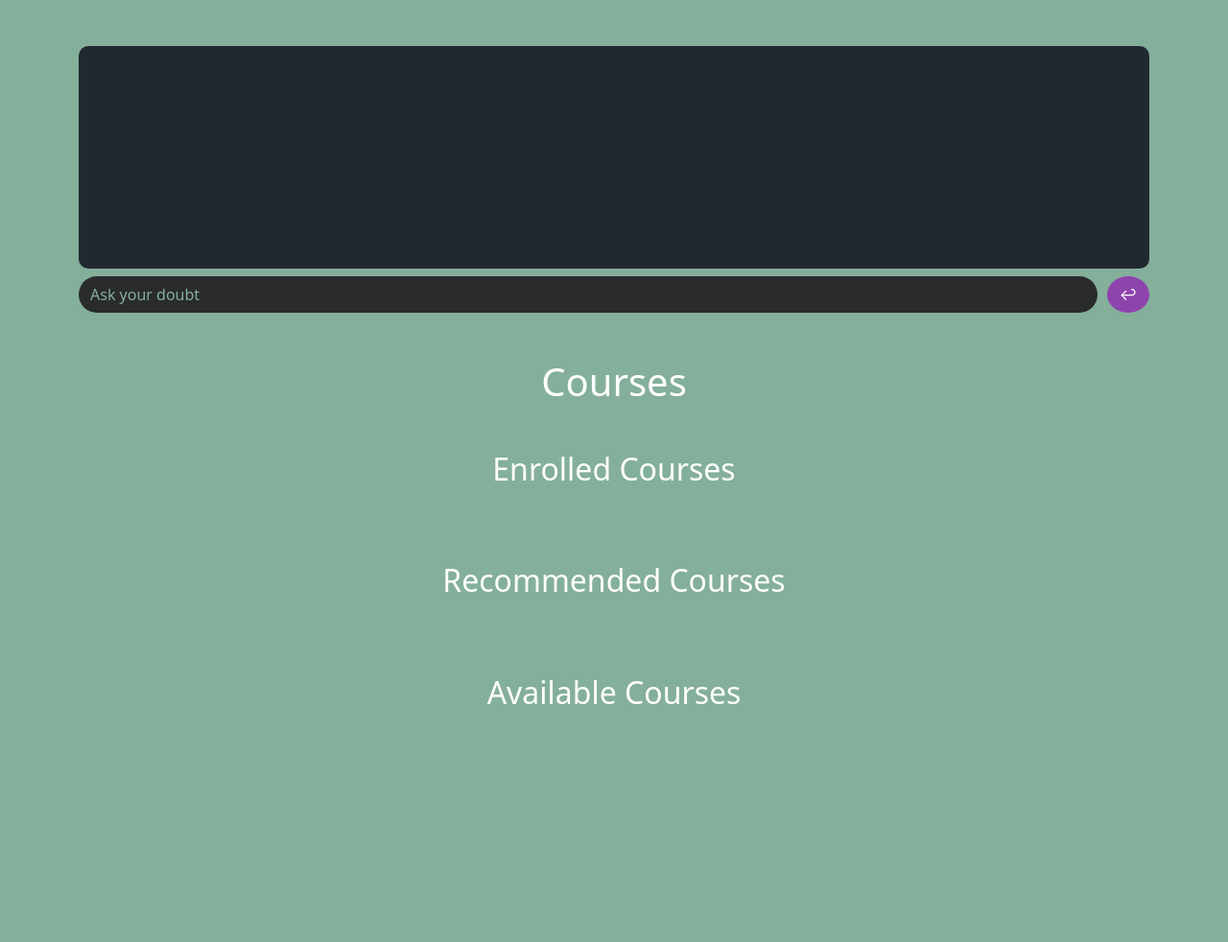
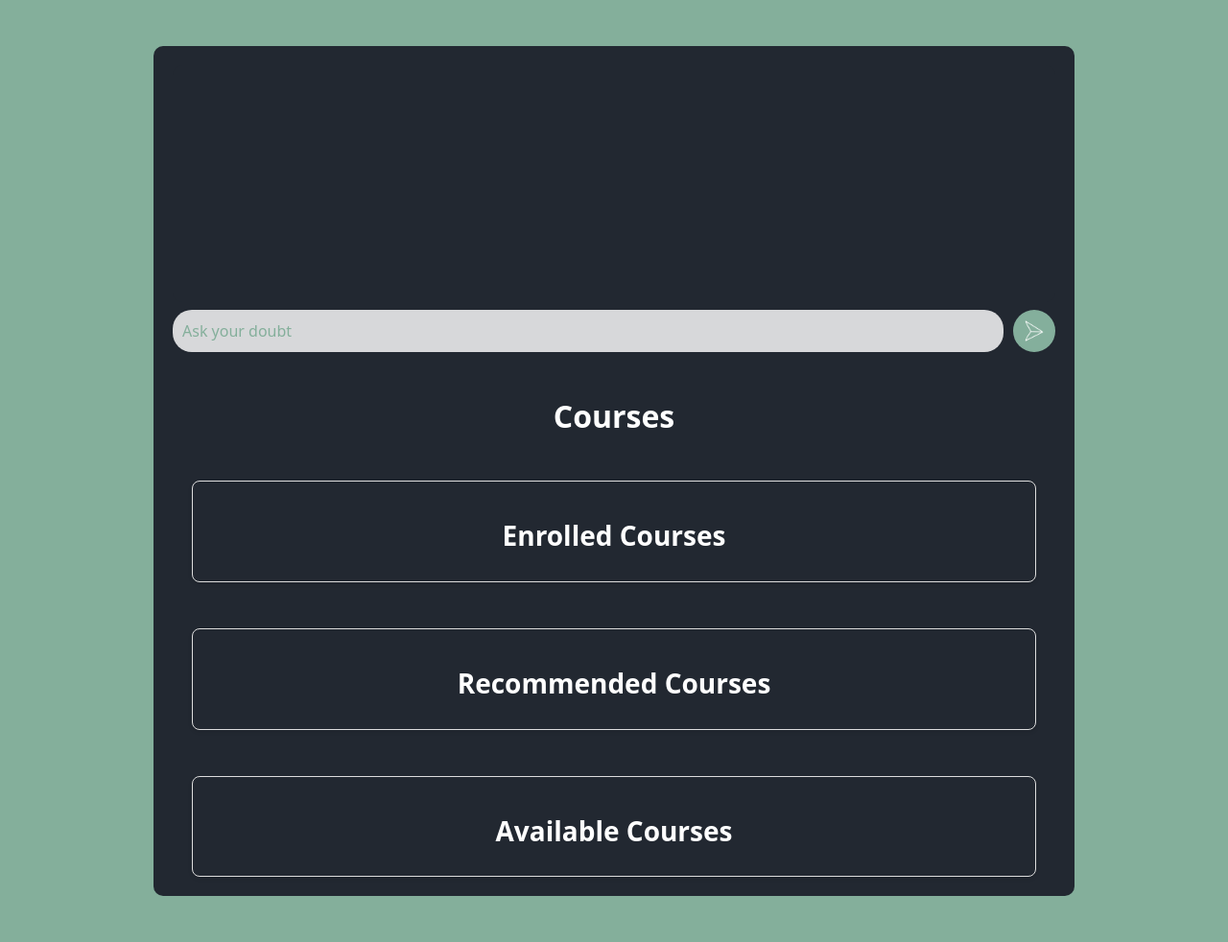
Before and after one commit to Hackathon-Data-Benders/hackathon_financial_literacy, a Flask app: template templates/learn.html in a window 1280 px wide. Shown: the part 76-1058 px from the top of the page at 96% size. Before the commit the page ends 810 px from the top, so only its background shows below. Run offline with Flask 3, Linux system fonts and the light colour scheme; the template is opened without the code that fills it, so the values that code supplies are empty.

Commit message:
UI changes- learn.html

```diff
--- a/templates/learn.html
+++ b/templates/learn.html
@@ -12,7 +12,7 @@
             border-radius: 10px;
             padding: 20px;
             margin: 10px;
-            box-shadow: 0 4px 8px rgba(0, 0, 0, 0.1);
+            box-shadow: 0 4px 8px rgba(240 155 123);
             height: 100%; /* Ensure all cards have the same height */
             display: flex;
             flex-direction: column;
@@ -47,6 +47,102 @@
         .card .btn-primary:hover {
             background-color: var(--primary-hover-color);
         }
+
+        .col-md-4 {
+            padding: 15px;
+        }
+
+        .row {
+            margin-left: 0;
+            margin-right: 0;
+        }
+
+        .chat-section {
+            background-color: #222831;
+            border-radius: 10px;
+            padding: 20px;
+            color: white;
+        }
+
+        #chat-history {
+            height: 200px;
+            overflow-y: scroll;
+            color: white;
+            margin-bottom: 15px;
+        }
+
+        #chat-form {
+            display: flex;
+            align-items: center;
+            justify-content: center;
+            margin-top: 20px;
+        }
+
+        #user-input {
+            border-radius: 20px;
+            border: none;
+            background-color: #292b2c;
+            color: white;
+            flex-grow: 1;
+            margin-right: 10px;
+            padding: 10px;
+        }
+
+        #send-button {
+            background-color: rgba(132, 175, 156, 1);
+            border: none;
+            border-radius: 50%;
+            padding: 10px;
+            cursor: pointer;
+            display: flex;
+            align-items: center;
+            justify-content: center;
+        }
+
+        #send-button img {
+            width: 24px;
+            height: 24px;
+            filter: brightness(0) invert(1); /* Make the image white */
+        }
+
+        #send-button:hover {
+            background-color: #f09b93;
+        }
+
+        .container {
+            margin-top: 50px;
+            max-width: 1000px; /* Increase max-width for a wider container */
+            margin-left: auto;
+            margin-right: auto;
+            padding: 0 20px; /* Add padding for better spacing */
+        }
+
+        h1, h2 {
+            text-align: center;
+            margin: 20px 0;
+            font-weight: bold;
+        }
+
+        h1 {
+            font-size: 32px;
+            margin-bottom: 10px;
+        }
+
+        h2 {
+            font-size: 28px;
+            margin-top: 20px; /* Reduce margin to decrease space */
+            margin-bottom: 10px;
+        }
+
+        .learn-section {
+            padding: 20px;
+            border: 1px solid #ddd;
+            border-radius: 8px;
+            box-shadow: 0 2px 4px rgba(0, 0, 0, 0.1);
+            width: 100%; /* Ensure full width */
+        }
+
+
 </style>
 
     </style>
@@ -60,10 +156,8 @@
                 <div id="chat-history" style="height: 200px; overflow-y: scroll; color: white;"></div>
             </div>
             <form id="chat-form" class="d-flex mt-2" onsubmit="return false;">
-                <input type="text" id="user-input" class="form-control" placeholder="Ask your doubt" style="border-radius: 20px; border: none; background-color: #292b2c; color: white;">
-                <button type="submit" id="send-button" class="btn" style="background-color: #8e44ad; border-radius: 50%; margin-left: 10px;">
-                    <span style="color: white;">&#x21A9;</span>
-                </button>
+                <input type="text" id="user-input" class="form-control" placeholder="Ask your doubt" style="border-radius: 20px; border: none; background-color: rgb(215 216 218);; color: black;">
+                <button type="submit" id="send-button"><img src="/static/src/send-button.png" alt="Send"></button>
             </form>
     <div class="container mt-5">
         <h1 class="text-center">Courses</h1>
@@ -204,7 +298,7 @@
 
                             // Update the enrolled courses section with the new course
                             const newCourseHTML = `
-                                <div class="col-md-4">
+                                <div class="col-md-4" style="margin-top: 25px">
                                     <div class="card mb-4">
                                         <img src="/static/src/finance${randomNum}.svg" class="card-img-top" alt="${newCourse.title}">
                                         <div class="card-body">
```
Also changed, not shown: static/src/send-button.png (added).
